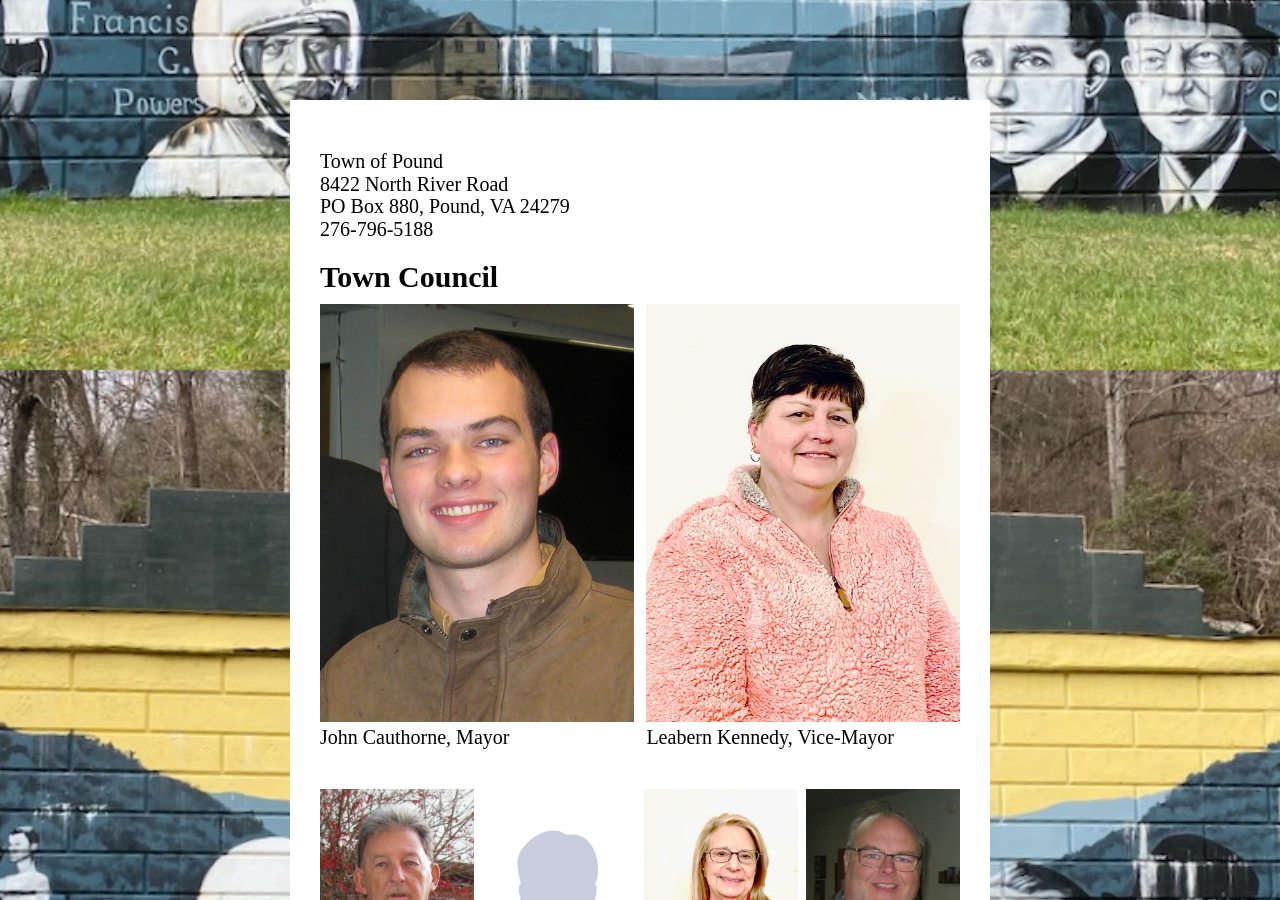
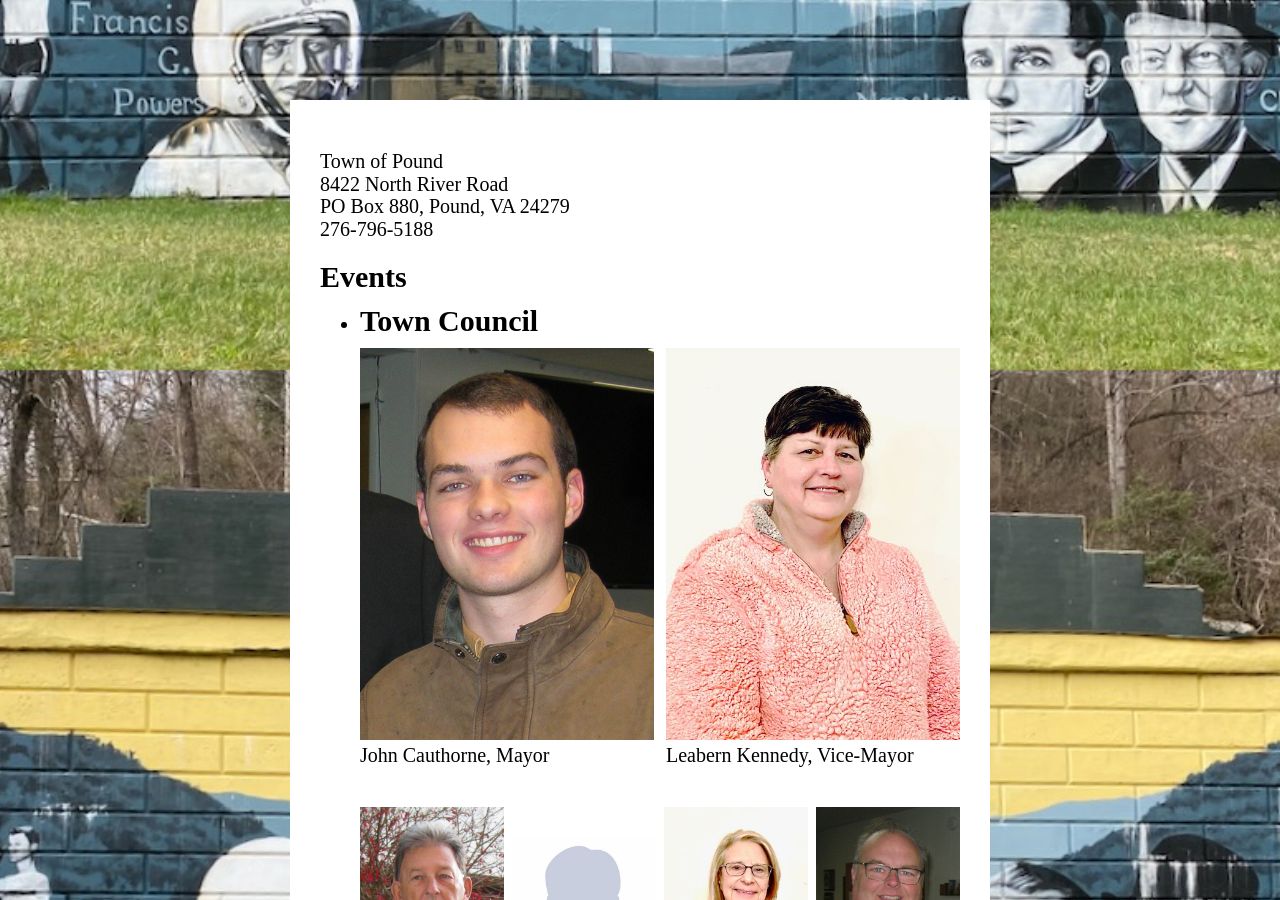
Before and after one commit to poundva/poundva.github.io, a Jekyll site: the page built from index.html, in a window 1280 px wide and 900 px high, scrolled down 530 px. Built offline with Jekyll 4.4.1, drawn with Linux system fonts in a browser that asks for light colours; some web fonts are replaced.

Commit message:
Add events section to index.html

```diff
--- a/index.html
+++ b/index.html
@@ -2,8 +2,6 @@
 layout: default
 title: Home
 ---
-
-
 
 
 <p class="contact">Town of Pound<br>
@@ -11,6 +9,10 @@ title: Home
     PO Box 880, Pound, VA 24279<br>
     276-796-5188
 </p>
+
+<h1>Events</h1>
+<ul id"Christmas Tree Lighting">
+    <li src="images/Green Christmas Party Flyer.png" alt="">
 
 <h1>Town Council</h1>
 <ul id="town-council-list">
```
